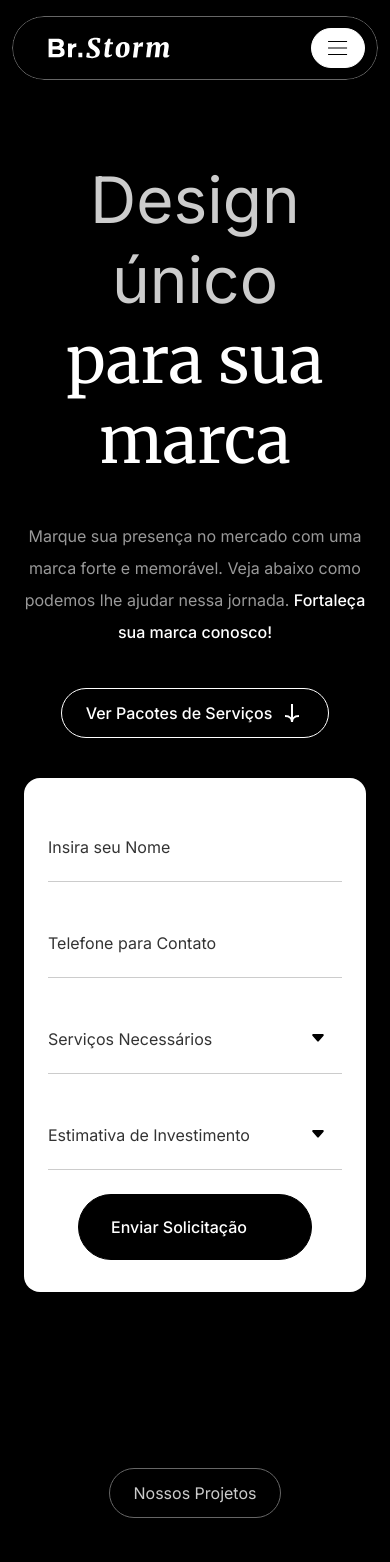
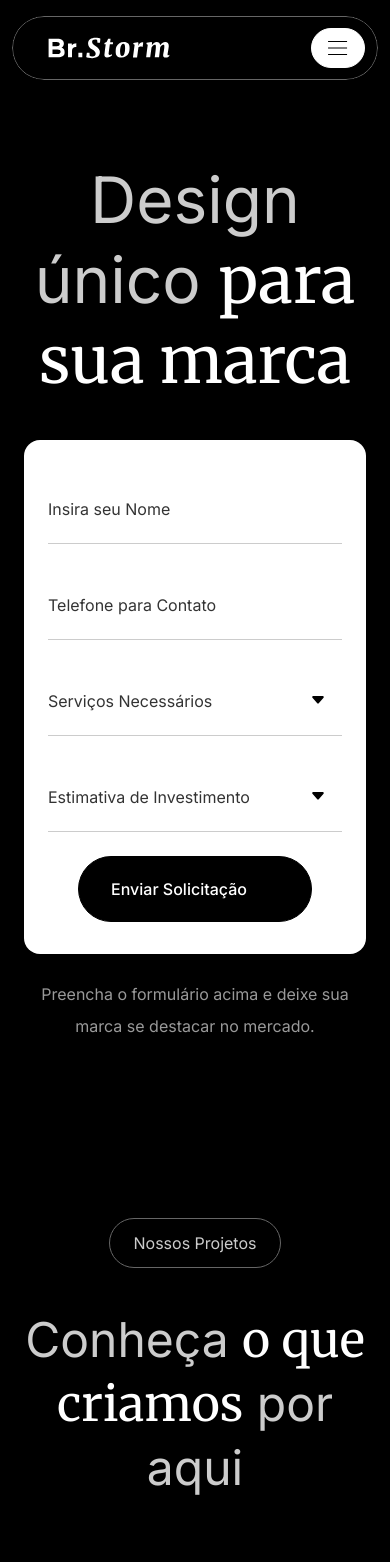
Before and after one commit to luangelsdorf/website-abarca, a Next.js app: page /pricing in a window 390 px wide. Shown: the top 1562 px of the page. Built offline with nearby package versions, Linux system fonts and the light colour scheme; grey boxes are pictures that could not be loaded.

Commit message:
Line break fixes

```diff
--- a/src/components/landing-pages/brand-b/Hero/index.js
+++ b/src/components/landing-pages/brand-b/Hero/index.js
@@ -12,16 +12,17 @@ export default function Hero({ content }) {
           <div className="col-12 col-lg-5 offset-lg-1">
             <div className={styles.textContent}>
               <h1>
-                <span className="h-sans">Design único</span>
-                <br />
+                <span className="h-sans">Design único&nbsp;</span>
+                <br className="d-none d-lg-block" />
                 <span>para sua marca</span>
               </h1>
-              <p>Marque sua presença no mercado com uma marca forte e memorável. Veja abaixo como podemos lhe ajudar nessa jornada. <strong>Fortaleça sua marca conosco!</strong></p>
-              <Button href="#pricing" className="sm outline" RightIcon={Arrow}>Ver Pacotes de Serviços</Button>
+              <p className="d-none d-sm-block">Marque sua presença no mercado com uma marca forte e memorável. Veja abaixo como podemos lhe ajudar nessa jornada. <strong>Fortaleça sua marca conosco!</strong></p>
+              <Button href="#pricing" className="sm outline d-none d-sm-inline-flex" RightIcon={Arrow}>Ver Pacotes de Serviços</Button>
             </div>
           </div>
           <div className="col-12 col-lg-4 offset-lg-1">
             <HeroForm />
+            <p style={{ marginTop: '24px' }} className="d-sm-none">Preencha o formulário acima e deixe sua <br /> marca se destacar no mercado.</p>
           </div>
         </div>
       </div>
--- a/src/components/landing-pages/brand-b/Pricing/index.js
+++ b/src/components/landing-pages/brand-b/Pricing/index.js
@@ -186,8 +186,8 @@ export default function Pricing({ content }) {
           <p className="overline">Nossos pacotes de Serviços</p>
           <h2>
             <span>A melhor escolha</span>
-            <br />
-            <span>para o seu negócio</span>
+            <br className="d-none d-lg-block" />
+            <span className="h-sans"> para o seu negócio</span>
           </h2>
           <p>Não importa o tamanho ou a fase do seu negócio, <strong>nós certamente podemos lhe ajudar</strong>, escolha o pacote que lhe atende.</p>
         </header>
--- a/src/components/landing-pages/brand/Testimonials/index.js
+++ b/src/components/landing-pages/brand/Testimonials/index.js
@@ -38,8 +38,9 @@ export default function Testimonials({ content }) {
           <div className="col-12">
             <header>
               <h2>
-                <span>O seu sucesso é o </span>
+                <span>O seu sucesso </span>
                 <br className="d-none d-lg-block" />
+                <span>é o </span>
                 <span className="h-sans">nosso sucesso</span>
               </h2>
               <p>
```
